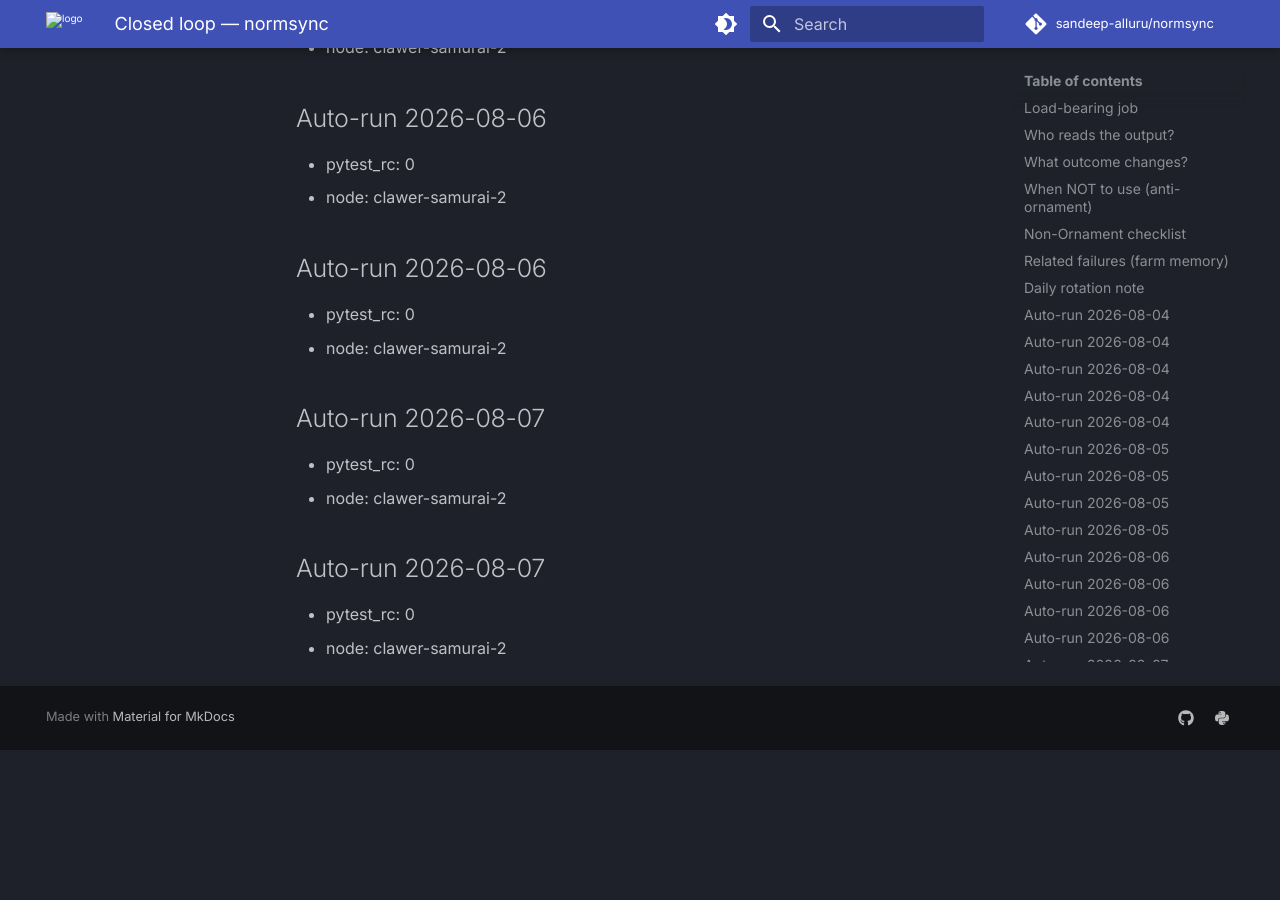
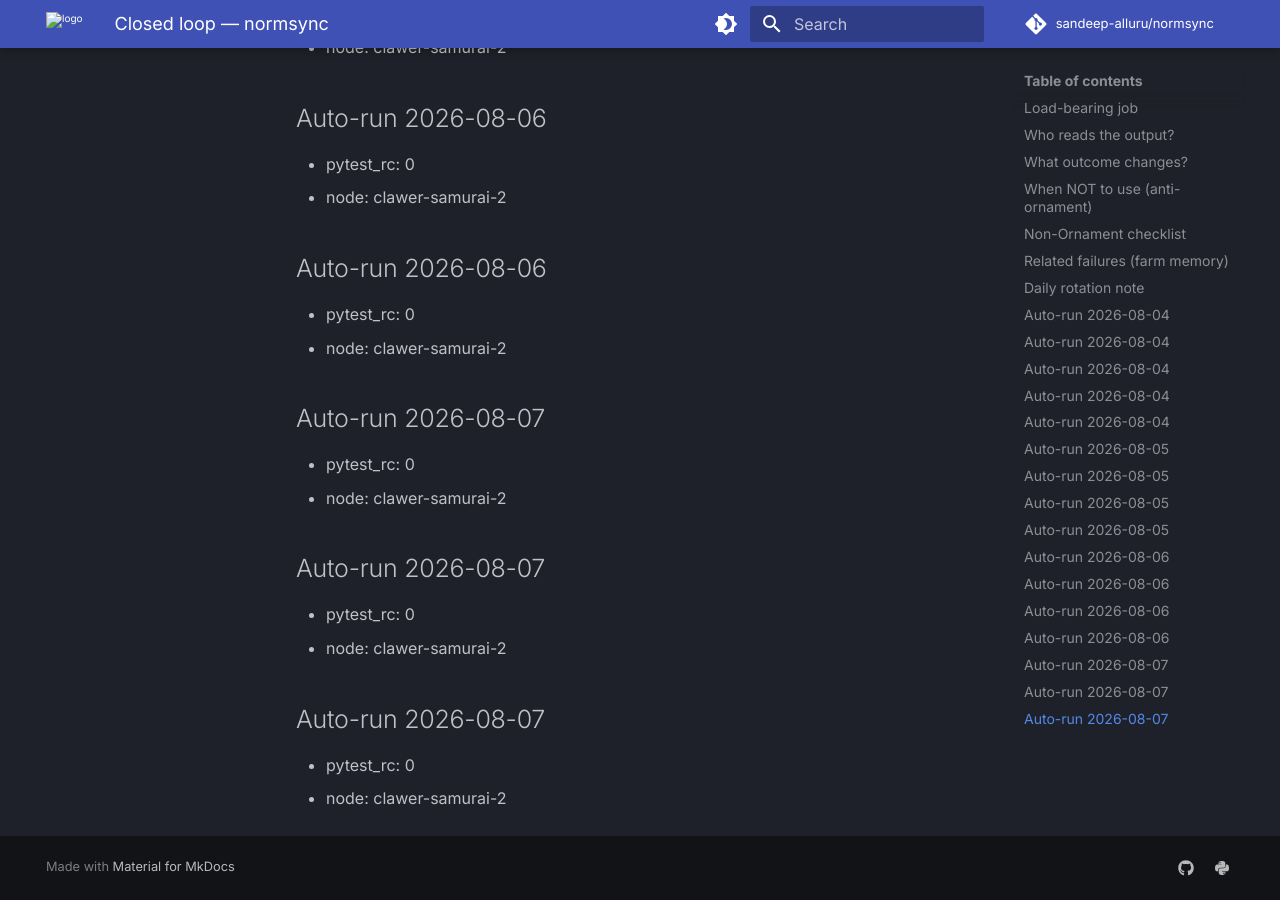
Before and after one commit to sandeep-alluru/normsync, an MkDocs documentation site: the page built from docs/CLOSED_LOOP.md, in a window 1280 px wide and 900 px high, scrolled down 2939 px. Built offline with MkDocs 1.6.1 and Material for MkDocs 9.7.7, drawn with Linux system fonts in a browser that asks for light colours; comment, search, counter and statistics services are not loaded; before the commit the page ends 3689 px from its top, so only the background shows below that.

Commit message:
chore: eagle-eyes auto-run 2026-08-07 (pytest_rc=0)

```diff
--- a/docs/CLOSED_LOOP.md
+++ b/docs/CLOSED_LOOP.md
@@ -97,3 +97,7 @@ This file exists so pillar **C (closed loop)** can rise with real wiring over ti
 ## Auto-run 2026-08-07
 - pytest_rc: 0
 - node: clawer-samurai-2
+
+## Auto-run 2026-08-07
+- pytest_rc: 0
+- node: clawer-samurai-2
```
